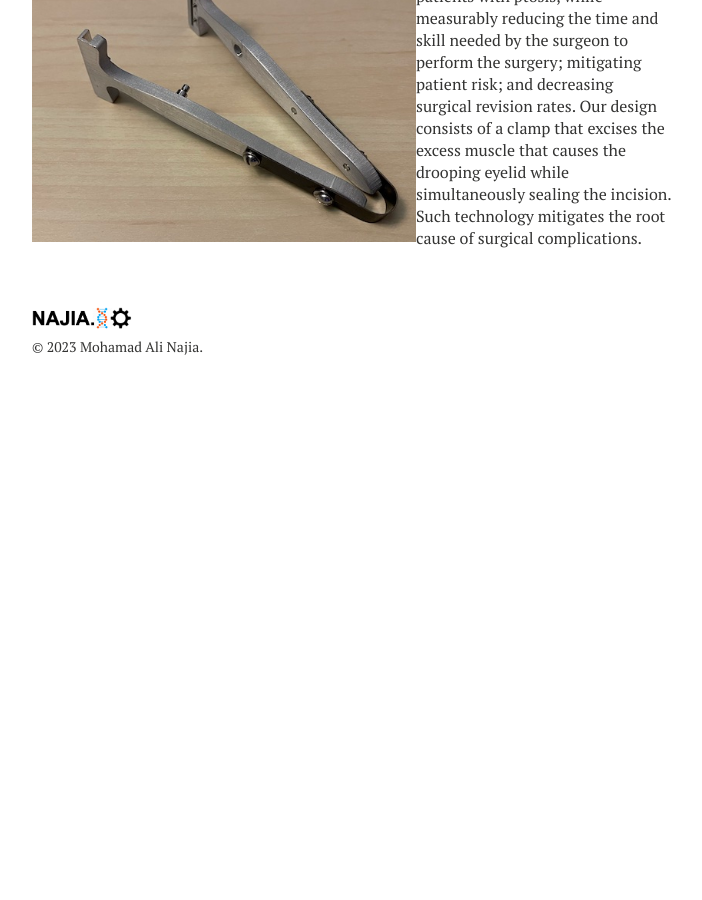
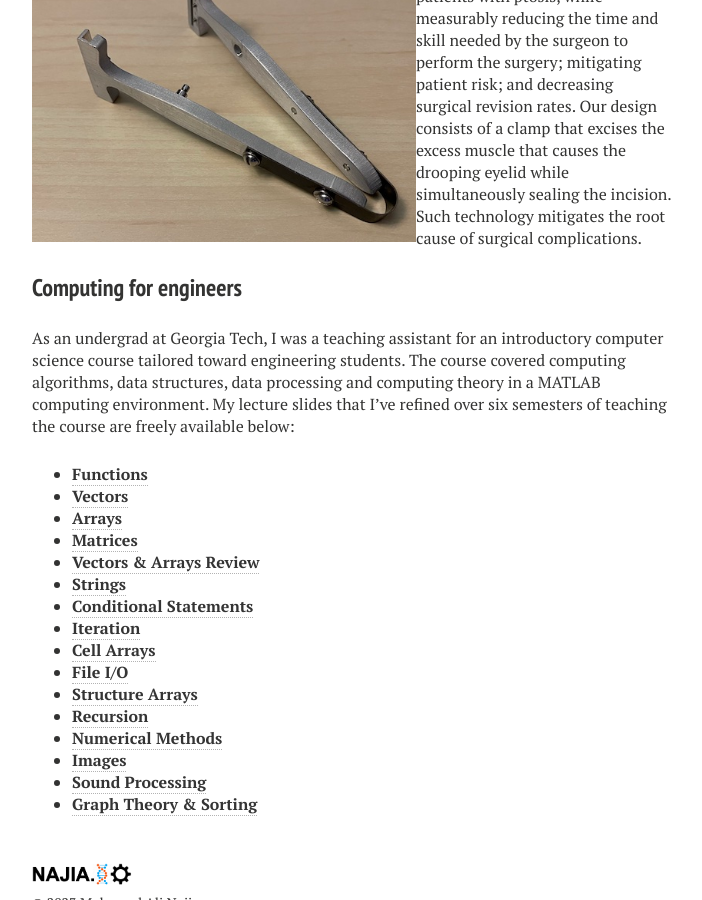
Before and after one commit to mnajia/mnajia.github.io, a Jekyll site: the page built from projects.md, in a window 1280 px wide and 900 px high, scrolled down 1326 px. Shown: the whole window, without its empty margins (288-990 px from the left). Built offline with Jekyll 4.4.1, drawn with Linux system fonts in a browser that asks for light colours; nearby versions of some CDN libraries; before the commit the page ends 1731 px from its top, so only the background shows below that.

Commit message:
first commit

```diff
--- a/projects.md
+++ b/projects.md
@@ -20,3 +20,25 @@ Anticoagulation therapy is essential for the prevention of fatal blood clots, es
 ### A surgical clamp to correct ptosis
 
 <img src="{{ site.url }}/images/clamp.jpg" align="left" style="margin: 0px 10px 10px 0px;" style="width:60%"/>We invented a patented surgical device to safely restore vision in patients with ptosis, while measurably reducing the time and skill needed by the surgeon to perform the surgery; mitigating patient risk; and decreasing surgical revision rates. Our design consists of a clamp that excises the excess muscle that causes the drooping eyelid while simultaneously sealing the incision. Such technology mitigates the root cause of surgical complications.
+
+
+### Computing for engineers
+
+As an undergrad at Georgia Tech, I was a teaching assistant for an introductory computer science course tailored toward engineering students. The course covered computing algorithms, data structures, data processing and computing theory in a MATLAB computing environment. My lecture slides that I've refined over six semesters of teaching the course are freely available below:
+
+* [**Functions**](https://docs.google.com/presentation/d/1NcC16p7T16Ll3wIv8nKeTjQh2F8wRZ8CIU6Jc_XcBU8/edit?usp=share_link)
+* [**Vectors**](https://docs.google.com/presentation/d/1fwxap_aYjYPej6MfVX9TekLh-cq-SyVXdLSIyvHE5s4/edit?usp=share_link)
+* [**Arrays**](https://docs.google.com/presentation/d/1Z_NWKRj9UschlXlSzaM0x7hHhkIDoGyE2YX5KHheG8A/edit?usp=share_link)
+* [**Matrices**](https://docs.google.com/presentation/d/1kXUVtFq2EihgVRgkbe4e-ej27FG5ZvZw8jMQ4vXquS4/edit?usp=share_link)
+* [**Vectors & Arrays Review**](https://docs.google.com/presentation/d/1vOPV5JytSOWRZyL4M3Kvd188YVBF8JF72UW_bEQgZXs/edit?usp=share_link)
+* [**Strings**](https://docs.google.com/presentation/d/1CC2WzlrI8tXO8aciIwBvbYnwxyhYyMTJoIM31e6aPjo/edit?usp=share_link)
+* [**Conditional Statements**](https://docs.google.com/presentation/d/1zSydblDlqfhu5aaseJuPdW5E6GIZdNGLaVimesZHrdw/edit?usp=share_link)
+* [**Iteration**](https://docs.google.com/presentation/d/1RrqthtNIvqVLS3kh2IMXx9syOlXzRF-8ZZpO_aKi_A8/edit?usp=share_link)
+* [**Cell Arrays**](https://docs.google.com/presentation/d/1TcI7iso09ZSwGCs9ICeQq6gHhRZtQh0QqWw-ldjDv7g/edit?usp=share_link)
+* [**File I/O**](https://docs.google.com/presentation/d/14JO4UhFkM8qWDgfAbhBWaYchkd8uJ_D4li5mS7mPkoM/edit?usp=share_link)
+* [**Structure Arrays**](https://docs.google.com/presentation/d/1vGGXwMxF9EbZw-btJgNVPCAQxMczgCiwfRpA80XEaZw/edit?usp=share_link)
+* [**Recursion**](https://docs.google.com/presentation/d/1sWUj4NtiWDMitohxUEE7cqFnvY3i61IjlNidfI6jnE4/edit?usp=share_link)
+* [**Numerical Methods**](https://docs.google.com/presentation/d/1DOm2zZ1OlF3KUeJWmI-ZElR48e_1tm4c2J0Gsx-0Edk/edit?usp=share_link)
+* [**Images**](https://docs.google.com/presentation/d/1sniHPazH4wlgFUu7bUVk9t04QGeLm5qd1vxM2sM18WI/edit?usp=share_link)
+* [**Sound Processing**](https://docs.google.com/presentation/d/1lv1zDhfb7W3iAWLfMLa_Z2hFFC0bFSph8o49D5BoBkY/edit?usp=share_link)
+* [**Graph Theory & Sorting**](https://docs.google.com/presentation/d/1xRQ3FP-Emb3ZZoAaUXNMFZNf1ilP7VEZKL7RFJ8o9jI/edit?usp=share_link)
```
